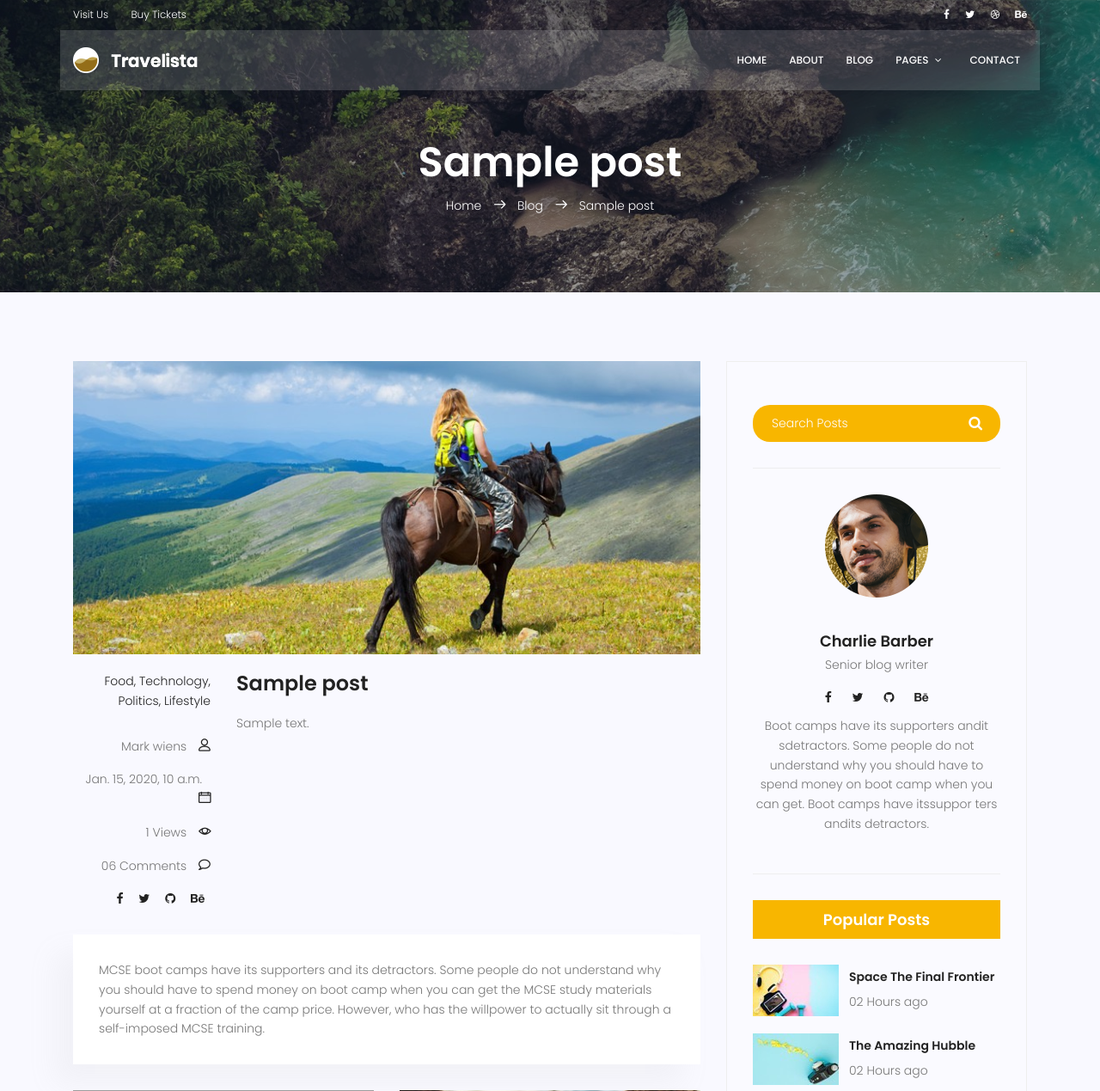
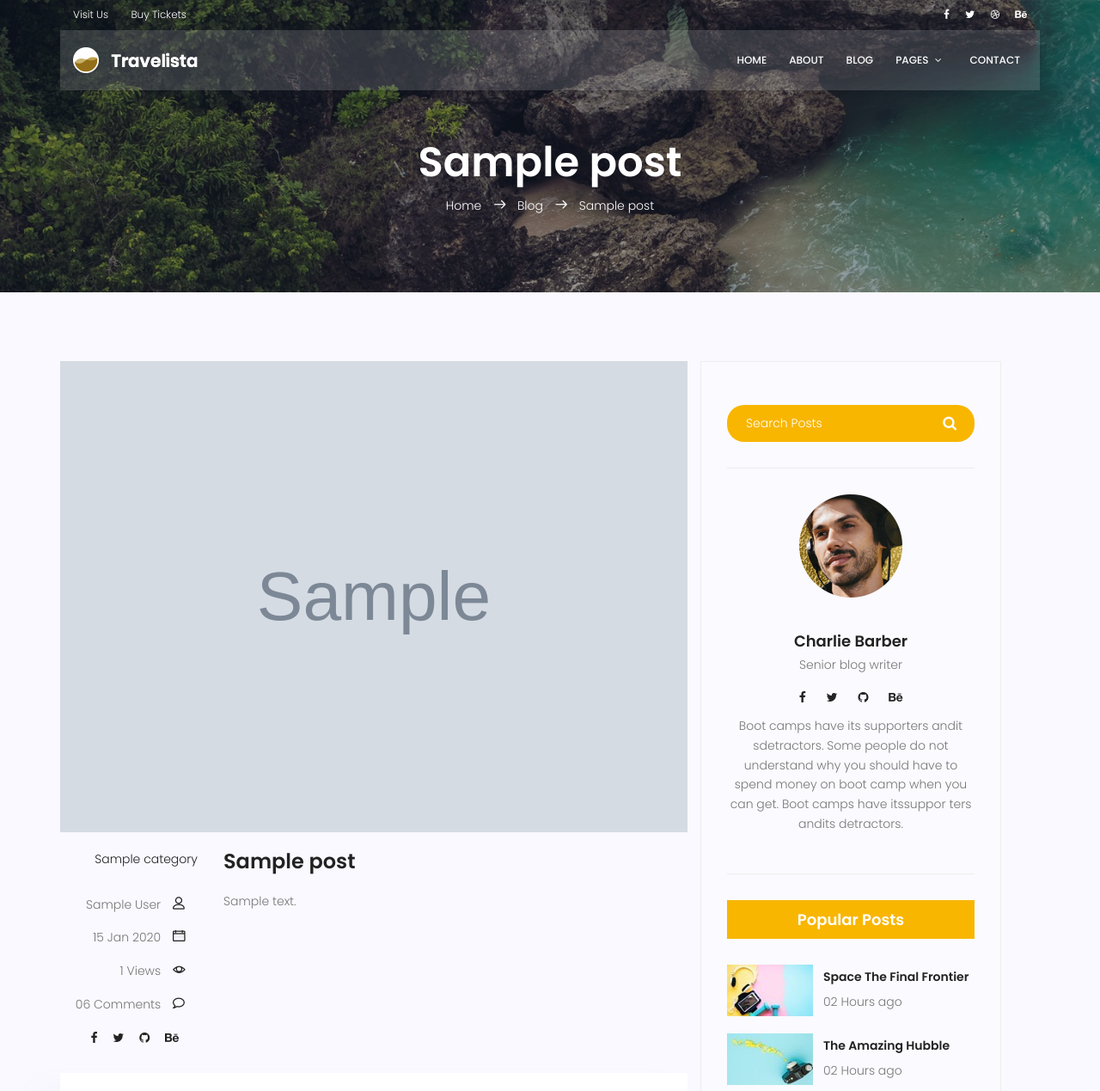
Before and after one commit to mh0x00/dj_example1, a Django app: page /blog/1 in a window 1280 px wide. Shown: the top 1269 px of the page at 86% size. Run offline with Django 5.2, Linux system fonts and the light colour scheme; tables that the repository leaves empty hold one stand-in row (values such as "Sample post"); grey boxes marked "Sample" are stand-in pictures; some libraries are stand-ins or nearby versions; grey boxes are pictures that could not be loaded.

Commit message:
Adding category, image, and user fields to the blog section

```diff
--- a/blog/models.py
+++ b/blog/models.py
@@ -1,15 +1,22 @@
 from django.db import models
+from django.contrib.auth.models import User
+# Create your models here.
 
-# Create your models here.
+
+class Category(models.Model):
+    name = models.CharField(max_length=255)
+
+    def __str__(self):
+        return self.name
 
 
 class Post(models.Model):
 
-    # author
-    # image
+    author = models.ForeignKey(User, on_delete=models.SET_NULL, null=True)
+    image = models.ImageField(upload_to='blog/baner/',default='blog/defult.jpg')
     title = models.CharField(max_length=255)
     content = models.TextField()
-    # category
+    category = models.ManyToManyField(Category)
     # tag
     counted_view = models.IntegerField(default=0)
     status = models.BooleanField(default=False)
@@ -18,8 +25,9 @@ class Post(models.Model):
     updated_date = models.DateTimeField(auto_now=True)
 
     class Meta:
-        ordering = ['-created_date'] # (-) for revers
+        ordering = ['-created_date']  # (-) for revers
         # verbose_name="پست"
         # verbose_name_plural="پست ها"
+
     def __str__(self):
         return f"{self.title}"
--- a/templates/blog_page/blog_single.html
+++ b/templates/blog_page/blog_single.html
@@ -28,23 +28,22 @@
 			<section class="post-content-area single-post-area">
 				<div class="container">
 					<div class="row">
-						<div class="col-lg-8 posts-list">
+						<div class="col-lg-8 posts-list row">
 							<div class="single-post row">
 								<div class="col-lg-12">
 									<div class="feature-img">
-										<img class="img-fluid" src="{% static 'img/blog/feature-img1.jpg' %}" alt="">
+										<img class="img-fluid" src="{{post.image.url}}" alt="">
 									</div>
 								</div>
 								<div class="col-lg-3  col-md-3 meta-details">
 									<ul class="tags">
-										<li><a href="#">Food,</a></li>
-										<li><a href="#">Technology,</a></li>
-										<li><a href="#">Politics,</a></li>
-										<li><a href="#">Lifestyle</a></li>
+										{%for cat in post.category.all %}
+											<li><a href="#">{{cat.name}}</a></li>{% if not forloop.last %},{% endif %}
+										{% endfor %}
 									</ul>
-									<div class="user-details row">
-										<p class="user-name col-lg-12 col-md-12 col-6"><a href="#">Mark wiens</a> <span class="lnr lnr-user"></span></p>
-										<p class="date col-lg-12 col-md-12 col-6"><a href="#">{{post.published_date}}</a> <span class="lnr lnr-calendar-full"></span></p>
+									<div class="user-details">
+										<p class="user-name col-lg-12 col-md-12 col-6"><a href="#">{{post.author.get_full_name}}</a> <span class="lnr lnr-user"></span></p>
+										<p class="date col-lg-12 col-md-12 col-6"><a href="#">{{post.published_date|date:"d M Y"}}</a> <span class="lnr lnr-calendar-full"></span></p>
 										<p class="view col-lg-12 col-md-12 col-6"><a href="#">{{post.counted_view}} Views</a> <span class="lnr lnr-eye"></span></p>
 										<p class="comments col-lg-12 col-md-12 col-6"><a href="#">06 Comments</a> <span class="lnr lnr-bubble"></span></p>
 										<ul class="social-links col-lg-12 col-md-12 col-6">
@@ -238,22 +237,9 @@
 			                            <button type="submit"><i class="fa fa-search"></i></button>
 			                        </form>
 								</div>
-								<div class="single-sidebar-widget user-info-widget">
-									<img src="{% static "img/blog/user-info.png" %}" alt="">
-									<a href="#"><h4>Charlie Barber</h4></a>
-									<p>
-										Senior blog writer
-									</p>
-									<ul class="social-links">
-										<li><a href="#"><i class="fa fa-facebook"></i></a></li>
-										<li><a href="#"><i class="fa fa-twitter"></i></a></li>
-										<li><a href="#"><i class="fa fa-github"></i></a></li>
-										<li><a href="#"><i class="fa fa-behance"></i></a></li>
-									</ul>
-									<p>
-										Boot camps have its supporters andit sdetractors. Some people do not understand why you should have to spend money on boot camp when you can get. Boot camps have itssuppor ters andits detractors.
-									</p>
-								</div>
+
+								{% include "blog_page/blog_writter.html" %}
+
 								<div class="single-sidebar-widget popular-post-widget">
 									<h4 class="popular-title">Popular Posts</h4>
 									<div class="popular-post-list">
--- /dev/null
+++ b/templates/blog_page/blog_writter.html
@@ -0,0 +1,17 @@
+{% load static %}
+<div class="single-sidebar-widget user-info-widget">
+	<img src="{% static 'img/blog/user-info.png' %}" alt="">
+	<a href="#"><h4>Charlie Barber</h4></a>
+	<p>
+		Senior blog writer
+	</p>
+	<ul class="social-links">
+		<li><a href="#"><i class="fa fa-facebook"></i></a></li>
+		<li><a href="#"><i class="fa fa-twitter"></i></a></li>
+		<li><a href="#"><i class="fa fa-github"></i></a></li>
+		<li><a href="#"><i class="fa fa-behance"></i></a></li>
+	</ul>
+	<p>
+		Boot camps have its supporters andit sdetractors. Some people do not understand why you should have to spend money on boot camp when you can get. Boot camps have itssuppor ters andits detractors.
+	</p>
+</div>
```
Also changed, not shown: blog/admin.py (+7 -5 lines), templates/blog_page/blog_home.html (+10 -24 lines), base/migrations/0002_alter_contact_options.py (added), blog/migrations/0003_alter_post_options_post_author.py (added), blog/migrations/0004_post_image.py (added), blog/migrations/0005_category_post_category.py (added), 1 other file.
